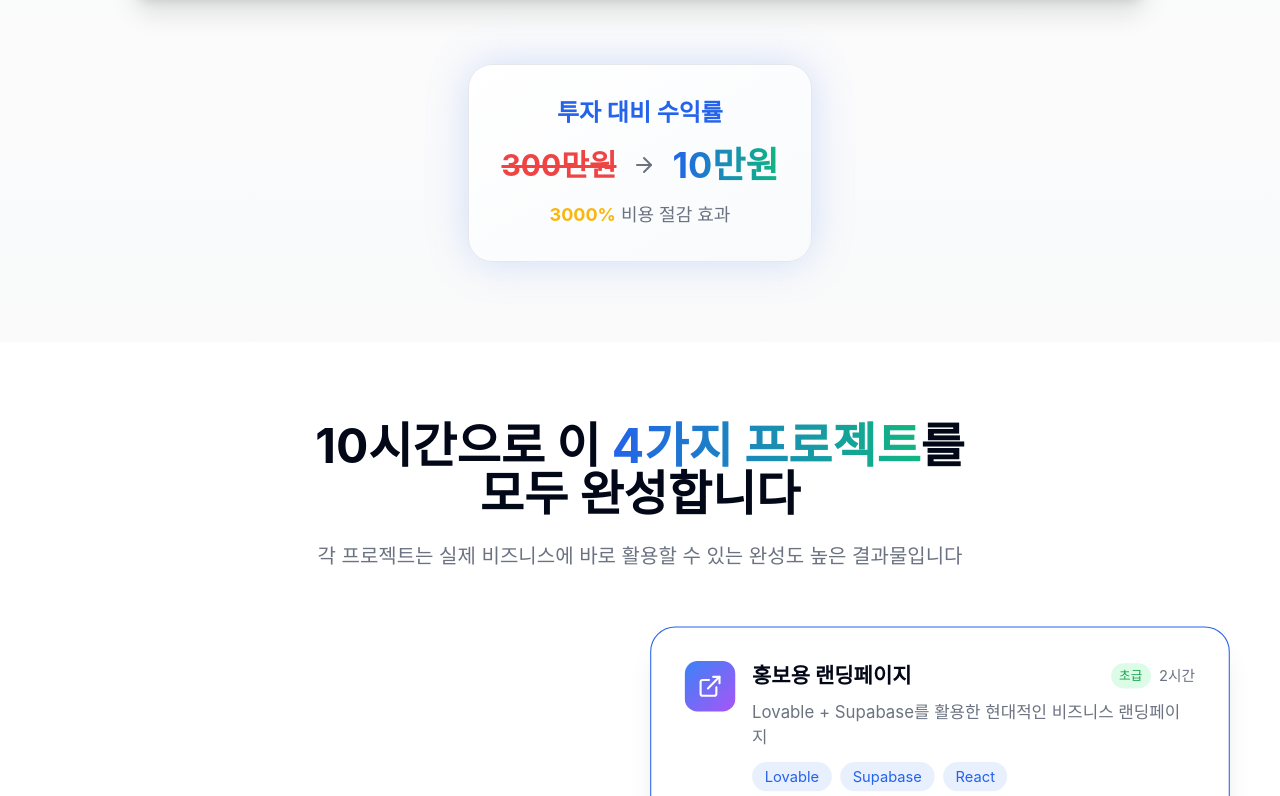
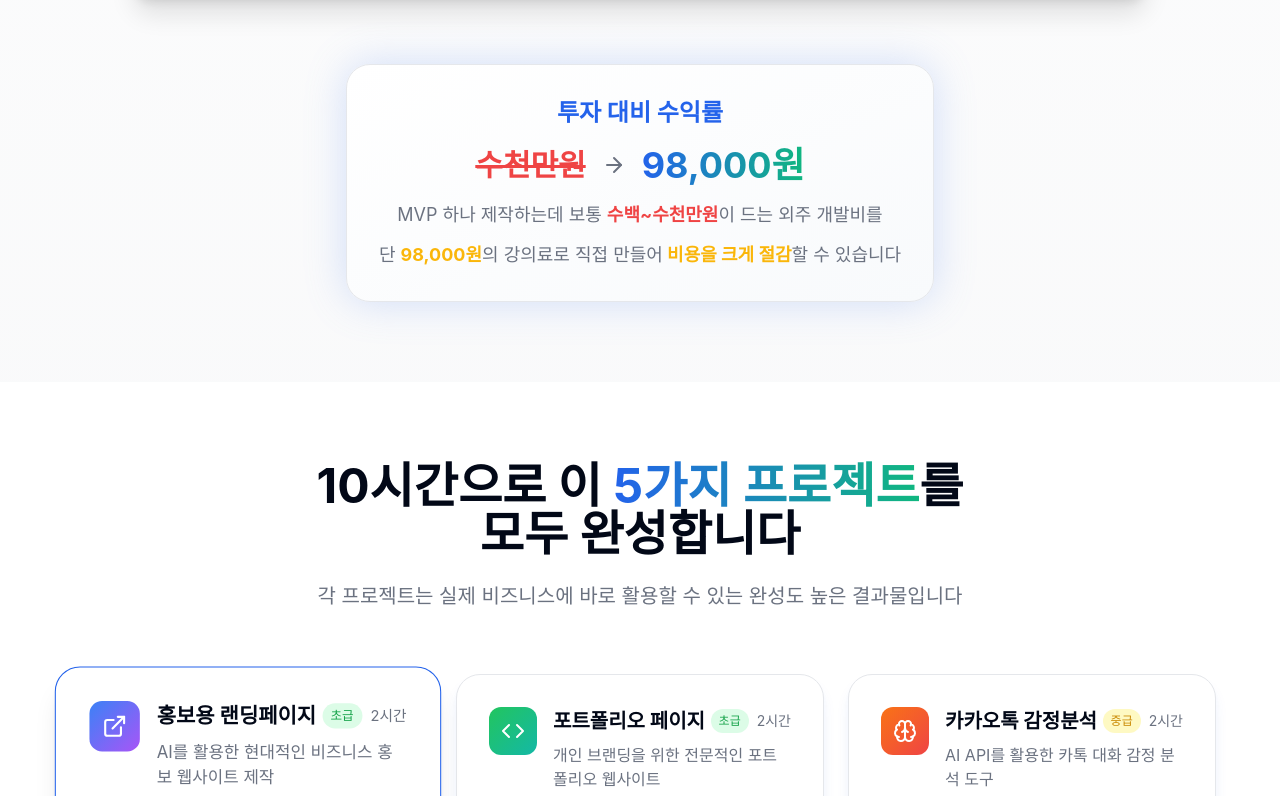
Before and after one commit to itconnect2025/landingpage, a React (Vite) app: page / in a window 1280 px wide. Shown: the part 2004-2800 px from the top of the page. Built offline with nearby package versions, Linux system fonts and the light colour scheme; a web font is replaced by a local one.

Commit message:
Fix: Update landing page content
- Update "Start Now" button link.
- Change "Get Free Materials" button text.
- Modify problem statement text.
- Enhance ROI section content.
- Update project preview section.

```diff
--- a/src/components/HeroSection.tsx
+++ b/src/components/HeroSection.tsx
@@ -4,8 +4,7 @@ import heroBanner from "@/assets/hero-banner.jpg";
 
 const HeroSection = () => {
   const handleGetStarted = () => {
-    const ctaSection = document.getElementById('final-cta');
-    ctaSection?.scrollIntoView({ behavior: 'smooth' });
+    window.open('https://b-creator.com', '_blank');
   };
 
   const handleFreeMaterials = () => {
@@ -62,7 +61,7 @@ const HeroSection = () => {
             </div>
             <div className="flex items-center bg-white/20 backdrop-blur-sm px-6 py-3 rounded-2xl text-white">
               <Zap className="w-5 h-5 mr-2" />
-              <span className="font-semibold">실전 프로젝트 4개</span>
+              <span className="font-semibold">실전 프로젝트 5개</span>
             </div>
           </div>
 
@@ -79,7 +78,7 @@ const HeroSection = () => {
               onClick={handleFreeMaterials}
               className="btn-hero-outline"
             >
-              무료 학습자료 받기
+              커리큘럼 자세히 보기
             </Button>
           </div>
 
--- a/src/components/ProblemSolutionSection.tsx
+++ b/src/components/ProblemSolutionSection.tsx
@@ -3,7 +3,7 @@ import { CheckCircle, X, ArrowRight } from "lucide-react";
 const ProblemSolutionSection = () => {
   const problems = [
     "개발자 구할 돈도 시간도 없어서...",
-    "아이디어 검증할 MVP 하나 만드는데 몇 개월?",
+    "아이디어 검증할 MVP 만드는데 수 천만원?",
     "코딩 학원 다닐 여유 없는데...",
     "기술 문서만 봐도 머리가 아픈데..."
   ];
@@ -120,14 +120,20 @@ const ProblemSolutionSection = () => {
         <div className="mt-16 text-center">
           <div className="inline-block card-gradient glow-primary p-8">
             <h3 className="text-2xl font-bold text-primary mb-4">투자 대비 수익률</h3>
-            <div className="flex items-center justify-center space-x-4">
-              <span className="text-3xl font-bold text-red-500 line-through">300만원</span>
+            <div className="flex items-center justify-center space-x-4 mb-4">
+              <span className="text-3xl font-bold text-red-500 line-through">수천만원</span>
               <ArrowRight className="w-6 h-6 text-muted-foreground" />
-              <span className="text-4xl font-bold text-gradient-primary">10만원</span>
+              <span className="text-4xl font-bold text-gradient-primary">98,000원</span>
             </div>
-            <p className="text-lg text-muted-foreground mt-4">
-              <span className="text-accent font-bold">3000%</span> 비용 절감 효과
-            </p>
+            <div className="max-w-2xl mx-auto">
+              <p className="text-lg text-muted-foreground mb-3">
+                MVP 하나 제작하는데 보통 <span className="font-bold text-red-500">수백~수천만원</span>이 드는 외주 개발비를
+              </p>
+              <p className="text-lg text-muted-foreground">
+                단 <span className="text-accent font-bold">98,000원</span>의 강의료로 직접 만들어
+                <span className="text-accent font-bold"> 비용을 크게 절감</span>할 수 있습니다
+              </p>
+            </div>
           </div>
         </div>
       </div>
--- a/src/components/ProjectPreviewSection.tsx
+++ b/src/components/ProjectPreviewSection.tsx
@@ -10,9 +10,9 @@ const ProjectPreviewSection = () => {
     {
       id: 0,
       title: "홍보용 랜딩페이지",
-      description: "Lovable + Supabase를 활용한 현대적인 비즈니스 랜딩페이지",
+      description: "AI를 활용한 현대적인 비즈니스 홍보 웹사이트 제작",
       icon: <ExternalLink className="w-6 h-6" />,
-      tech: ["Lovable", "Supabase", "React"],
+      tech: ["Lovable", "Claude", "React"],
       features: [
         "반응형 디자인",
         "SEO 최적화",
@@ -25,24 +25,24 @@ const ProjectPreviewSection = () => {
     },
     {
       id: 1,
-      title: "포트폴리오 사이트",
-      description: "21st.dev Magic MCP를 활용한 개인 브랜딩 웹사이트",
+      title: "포트폴리오 페이지",
+      description: "개인 브랜딩을 위한 전문적인 포트폴리오 웹사이트",
       icon: <Code className="w-6 h-6" />,
-      tech: ["Next.js", "MCP", "Tailwind"],
+      tech: ["React", "Tailwind", "Framer Motion"],
       features: [
         "프로젝트 갤러리",
         "이력서 다운로드",
         "연락처 통합",
-        "다크모드 지원"
+        "애니메이션 효과"
       ],
       difficulty: "초급",
-      time: "2.5시간",
+      time: "2시간",
       color: "from-green-500 to-teal-500"
     },
     {
       id: 2,
-      title: "카카오톡 감정분석 웹앱",
-      description: "AI API 연동을 통한 실시간 감정 분석 애플리케이션",
+      title: "카카오톡 감정분석",
+      description: "AI API를 활용한 카톡 대화 감정 분석 도구",
       icon: <Brain className="w-6 h-6" />,
       tech: ["React", "OpenAI API", "Chart.js"],
       features: [
@@ -52,13 +52,29 @@ const ProjectPreviewSection = () => {
         "PDF 리포트"
       ],
       difficulty: "중급",
-      time: "3시간",
+      time: "2시간",
       color: "from-orange-500 to-red-500"
     },
     {
       id: 3,
+      title: "리멤버 명함인식 기능",
+      description: "OCR 기술을 활용한 명함 자동 인식 및 관리 시스템",
+      icon: <Database className="w-6 h-6" />,
+      tech: ["React", "Tesseract.js", "Supabase"],
+      features: [
+        "이미지 OCR 인식",
+        "연락처 자동 저장",
+        "검색 및 분류",
+        "데이터 내보내기"
+      ],
+      difficulty: "중급",
+      time: "2시간",
+      color: "from-cyan-500 to-blue-500"
+    },
+    {
+      id: 4,
       title: "카페 입지선정 SaaS",
-      description: "데이터 분석과 시각화를 통한 비즈니스 인텔리전스 도구",
+      description: "데이터 분석을 통한 카페 최적 입지 선정 도구",
       icon: <BarChart3 className="w-6 h-6" />,
       tech: ["React", "Mapbox", "D3.js"],
       features: [
@@ -68,7 +84,7 @@ const ProjectPreviewSection = () => {
         "수익성 예측"
       ],
       difficulty: "고급",
-      time: "2.5시간",
+      time: "2시간",
       color: "from-purple-500 to-pink-500"
     }
   ];
@@ -78,7 +94,7 @@ const ProjectPreviewSection = () => {
       <div className="container mx-auto">
         <div className="text-center mb-16">
           <h2 className="text-4xl md:text-5xl font-bold text-foreground mb-6">
-            10시간으로 이 <span className="text-gradient-primary">4가지 프로젝트</span>를<br />
+            10시간으로 이 <span className="text-gradient-primary">5가지 프로젝트</span>를<br />
             모두 완성합니다
           </h2>
           <p className="text-xl text-muted-foreground max-w-3xl mx-auto">
@@ -86,23 +102,9 @@ const ProjectPreviewSection = () => {
           </p>
         </div>
 
-        <div className="grid lg:grid-cols-2 gap-12 items-center">
-          {/* Project Preview Image */}
-          <div className="relative">
-            <div className="rounded-3xl overflow-hidden shadow-2xl">
-              <img
-                src={projectsPreview}
-                alt="프로젝트 미리보기"
-                className="w-full h-auto"
-              />
-            </div>
-            <div className="absolute -top-6 -right-6 w-24 h-24 bg-gradient-accent rounded-full flex items-center justify-center animate-pulse-slow">
-              <span className="text-white font-bold text-lg">4개</span>
-            </div>
-          </div>
-
-          {/* Project Tabs */}
-          <div className="space-y-6">
+        <div className="max-w-6xl mx-auto">
+          {/* Project Cards Grid */}
+          <div className="grid md:grid-cols-2 lg:grid-cols-3 gap-6">
             {projects.map((project, index) => (
               <div
                 key={project.id}
@@ -165,7 +167,7 @@ const ProjectPreviewSection = () => {
         {/* Summary Stats */}
         <div className="mt-20 grid md:grid-cols-4 gap-6">
           <div className="text-center card-gradient">
-            <div className="text-3xl font-bold text-gradient-primary mb-2">4개</div>
+            <div className="text-3xl font-bold text-gradient-primary mb-2">5개</div>
             <div className="text-muted-foreground">완성 프로젝트</div>
           </div>
           <div className="text-center card-gradient">
```
